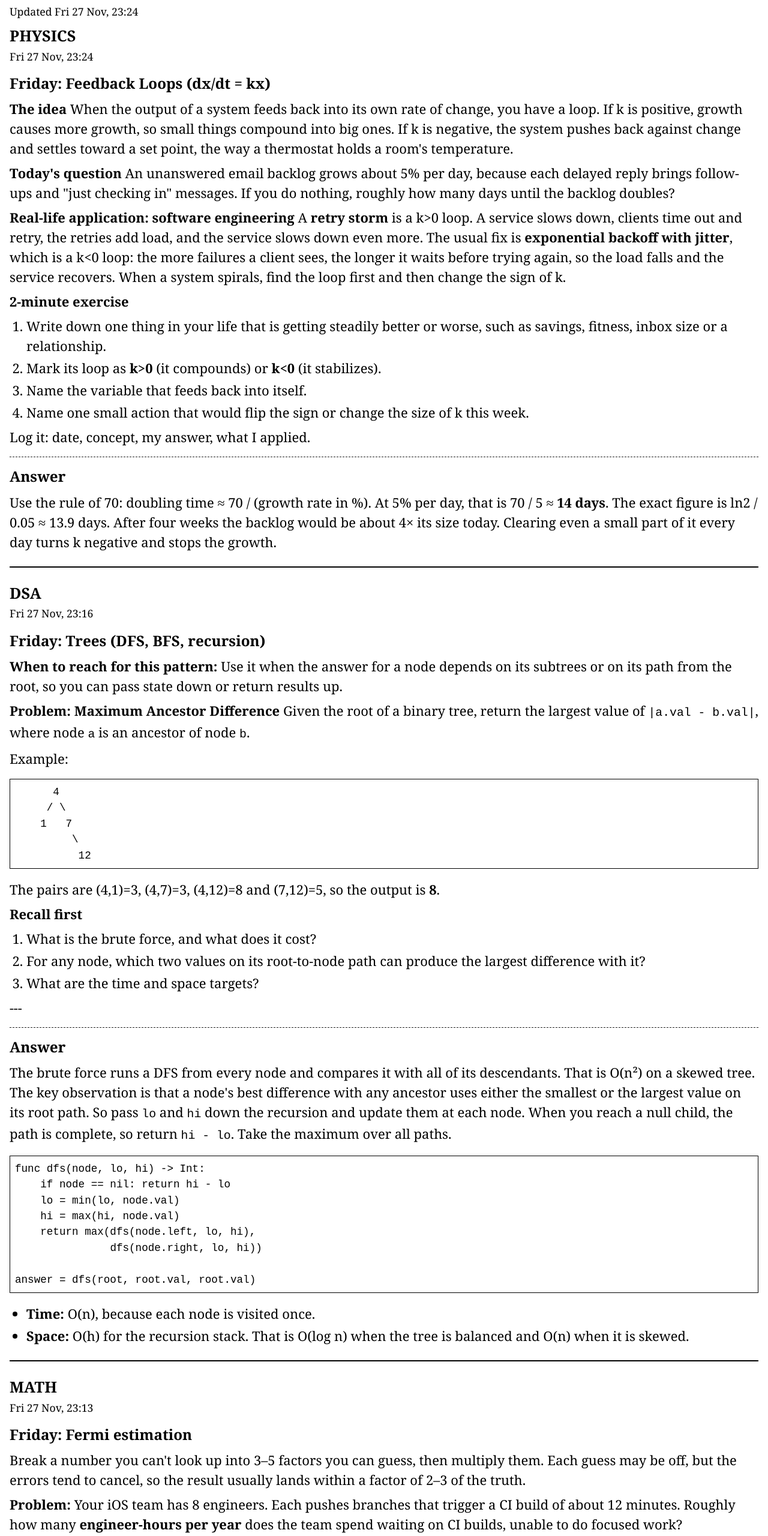
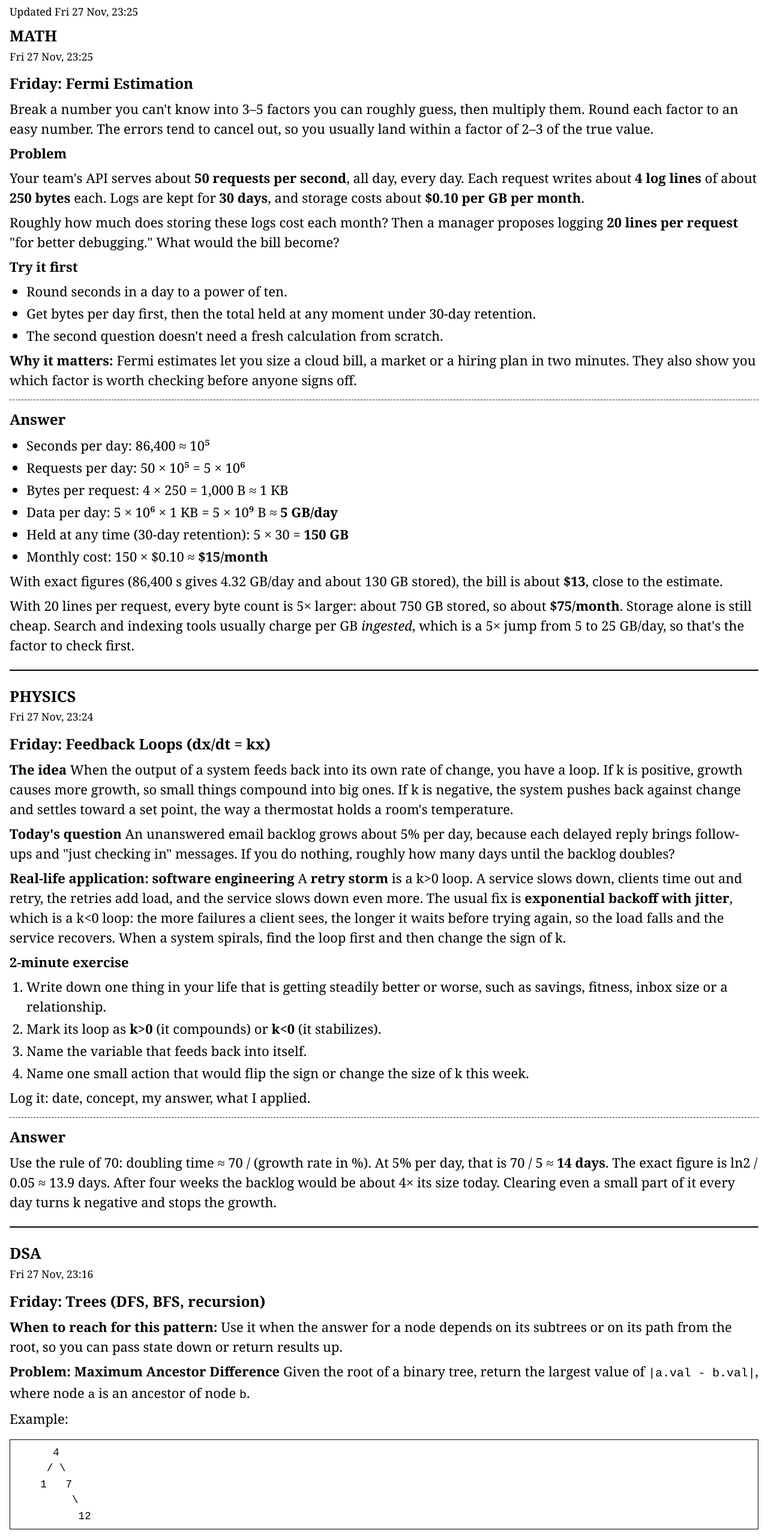
Before and after one commit to akhileshamle/the-feed, a plain HTML site: page kindle.html in a window 1280 px wide. Shown: the part 60-2620 px from the top of the page at 60% size. Drawn offline with Linux system fonts and the light colour scheme.

Commit message:
feed: math 2026-11-27 23:25

```diff
--- a/kindle.html
+++ b/kindle.html
@@ -23,7 +23,34 @@ blockquote { margin: 8px 0; padding-left: 12px; border-left: 3px solid #000; }
 </head>
 <body>
 <h1>The Feed</h1>
-<p class="when">Updated Fri 27 Nov, 23:24</p>
+<p class="when">Updated Fri 27 Nov, 23:25</p>
+<h2>math</h2>
+<p class="when">Fri 27 Nov, 23:25</p>
+<h3>Friday: Fermi Estimation</h3>
+<p>Break a number you can't know into 3–5 factors you can roughly guess, then multiply them. Round each factor to an easy number. The errors tend to cancel out, so you usually land within a factor of 2–3 of the true value.</p>
+<p><b>Problem</b></p>
+<p>Your team's API serves about <b>50 requests per second</b>, all day, every day. Each request writes about <b>4 log lines</b> of about <b>250 bytes</b> each. Logs are kept for <b>30 days</b>, and storage costs about <b>$0.10 per GB per month</b>.</p>
+<p>Roughly how much does storing these logs cost each month? Then a manager proposes logging <b>20 lines per request</b> "for better debugging." What would the bill become?</p>
+<p><b>Try it first</b></p>
+<ul>
+<li>Round seconds in a day to a power of ten.</li>
+<li>Get bytes per day first, then the total held at any moment under 30-day retention.</li>
+<li>The second question doesn't need a fresh calculation from scratch.</li>
+</ul>
+<p><b>Why it matters:</b> Fermi estimates let you size a cloud bill, a market or a hiring plan in two minutes. They also show you which factor is worth checking before anyone signs off.</p>
+<hr class="ans">
+<h3>Answer</h3>
+<ul>
+<li>Seconds per day: 86,400 ≈ 10⁵</li>
+<li>Requests per day: 50 × 10⁵ = 5 × 10⁶</li>
+<li>Bytes per request: 4 × 250 = 1,000 B ≈ 1 KB</li>
+<li>Data per day: 5 × 10⁶ × 1 KB = 5 × 10⁹ B ≈ <b>5 GB/day</b></li>
+<li>Held at any time (30-day retention): 5 × 30 = <b>150 GB</b></li>
+<li>Monthly cost: 150 × $0.10 ≈ <b>$15/month</b></li>
+</ul>
+<p>With exact figures (86,400 s gives 4.32 GB/day and about 130 GB stored), the bill is about <b>$13</b>, close to the estimate.</p>
+<p>With 20 lines per request, every byte count is 5× larger: about 750 GB stored, so about <b>$75/month</b>. Storage alone is still cheap. Search and indexing tools usually charge per GB <i>ingested</i>, which is a 5× jump from 5 to 25 GB/day, so that's the factor to check first.</p>
+<hr>
 <h2>physics</h2>
 <p class="when">Fri 27 Nov, 23:24</p>
 <h3>Friday: Feedback Loops (dx/dt = kx)</h3>
@@ -76,30 +103,6 @@ answer = dfs(root, root.val, root.val)</pre>
 <li><b>Time:</b> O(n), because each node is visited once.</li>
 <li><b>Space:</b> O(h) for the recursion stack. That is O(log n) when the tree is balanced and O(n) when it is skewed.</li>
 </ul>
-<hr>
-<h2>math</h2>
-<p class="when">Fri 27 Nov, 23:13</p>
-<h3>Friday: Fermi estimation</h3>
-<p>Break a number you can't look up into 3–5 factors you can guess, then multiply them. Each guess may be off, but the errors tend to cancel, so the result usually lands within a factor of 2–3 of the truth.</p>
-<p><b>Problem:</b> Your iOS team has 8 engineers. Each pushes branches that trigger a CI build of about 12 minutes. Roughly how many <b>engineer-hours per year</b> does the team spend waiting on CI builds, unable to do focused work?</p>
-<p><b>Try it first:</b></p>
-<ul>
-<li>Guess how many builds one engineer triggers on a typical workday.</li>
-<li>Not every minute of a build is lost. Guess what fraction of build time someone is actually blocked.</li>
-<li>Use about 230 working days in a year.</li>
-</ul>
-<p><b>Why it matters:</b> A rough number like this lets you argue for a faster CI machine or build caching in money terms, without waiting for a dashboard.</p>
-<hr class="ans">
-<h3>Answer</h3>
-<p>One reasonable estimate (your guesses can differ):</p>
-<ul>
-<li>Builds per engineer per day: <b>6</b></li>
-<li>Team builds per day: 8 × 6 = <b>48</b></li>
-<li>Build minutes per day: 48 × 12 = <b>576 min ≈ 9.6 h</b></li>
-<li>Fraction of that time someone is blocked: <b>1/3</b>, so 9.6 / 3 ≈ <b>3.2 h/day</b></li>
-<li>Per year: 3.2 × 230 ≈ <b>736 h ≈ 740 engineer-hours</b></li>
-</ul>
-<p>That is about 18 full 40-hour work weeks a year. At about $100 per engineer-hour, it costs around <b>$74k a year</b>. Halving build time would save about $37k a year, which is more than a fast CI Mac costs.</p>
 <p class="foot"><a href="index.html">Full feed</a></p>
 </body>
 </html>
```
Also changed, not shown: feed.json (+5 -0 lines).
